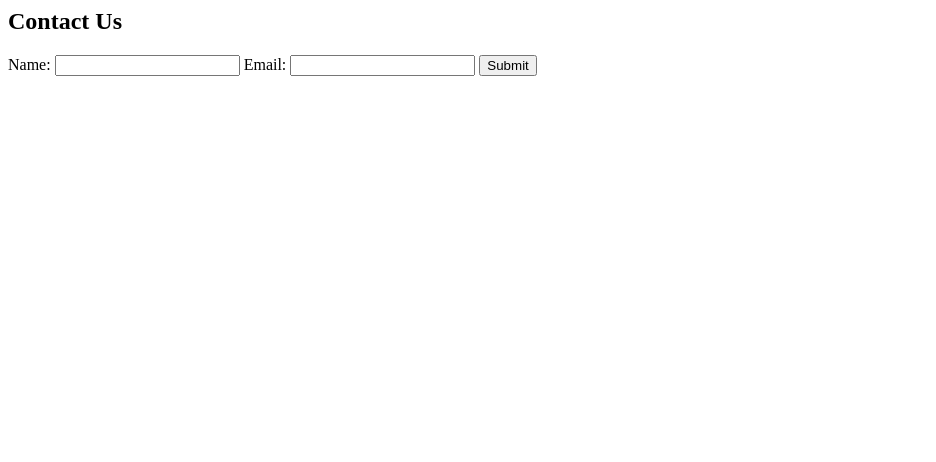
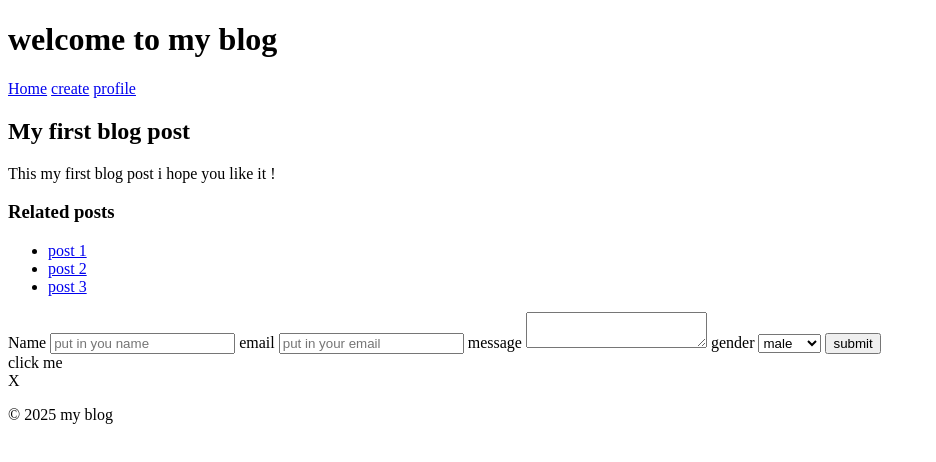
Before and after one commit to ZHADOW999/frontend-classes, a plain HTML site: page class 2 more html tags and accessibility/index.html in a window 1280 px wide. Shown: the whole page, without its empty margins (0-936 px from the left). Drawn offline with Linux system fonts and the light colour scheme.

Commit message:
class 2 code

```diff
--- a/class 2 more html tags and accessibility/index.html
+++ b/class 2 more html tags and accessibility/index.html
@@ -1,10 +1,69 @@
-<form action="/submit" method="POST" aria-labelledby="contactForm">
-    <h2 id="contactForm">Contact Us</h2>
-    <label for="name">Name:</label>
-    <input type="text" id="name" name="name" required aria-required="true">
+<!DOCTYPE html>
+<html lang="en">
+<head>
+  <meta charset="UTF-8">
+  <meta name="viewport" content="width=device-width, initial-scale=1.0">
+  <title>my blog</title>
+</head>
+<body>
+  <header>
+    <h1>welcome to my blog</h1>
+    <nav>
+      <a role="button" href="#">Home</a>
+      <a role="button" href="#">create</a>
+      <a role="button" href="#">profile</a>
+    </nav>
+  </header>
 
-    <label for="email">Email:</label>
-    <input type="email" id="email" name="email" required aria-required="true">
 
-    <button type="submit" role="button">Submit</button>
+  <main>
+    <article>
+      <h2>My first blog post</h2>
+      <p>This my first blog post i hope you like it !</p>
+    </article>
+
+    <section>
+      <h3>Related posts</h3>
+      <ul>
+        <li><a href="#">post 1</a></li>
+        <li><a href="#">post 2</a></li>
+        <li><a href="#">post 3</a></li>
+      </ul>
+    </section>
+  </main>
+
+  <form action="/sumbit" method="post">
+    <label for="name">Name</label>
+    <input id="name" name="name" type="text" placeholder="put in you name" required>
+
+
+    <label for="email">email</label>
+    <input id="email" name="email" type="email" placeholder="put in your email " required>
+
+    <label for="message">message</label>
+    <textarea required name="message" id="message" type="text" placeholder="put in your message">
+
+    </textarea>
+
+
+    <label for="gender">gender</label>
+    <select name="gender" id="gender" required>
+      <option value="male">male</option>
+      <option value="female">female</option>
+    </select>
+
+    <button type="submit">submit</button>
   </form>
+
+
+<div role="button" tabindex="1">click me</div>
+
+<div aria-label="close me"> X </div>
+
+<i aria-hidden="true"></i>
+  <footer>
+    <p>&copy; 2025 my blog</p>
+  </footer>
+
+</body>
+</html>
```
Also changed, not shown: class 1 basic structure/index.html (+6 -0 lines), 3 other files.
